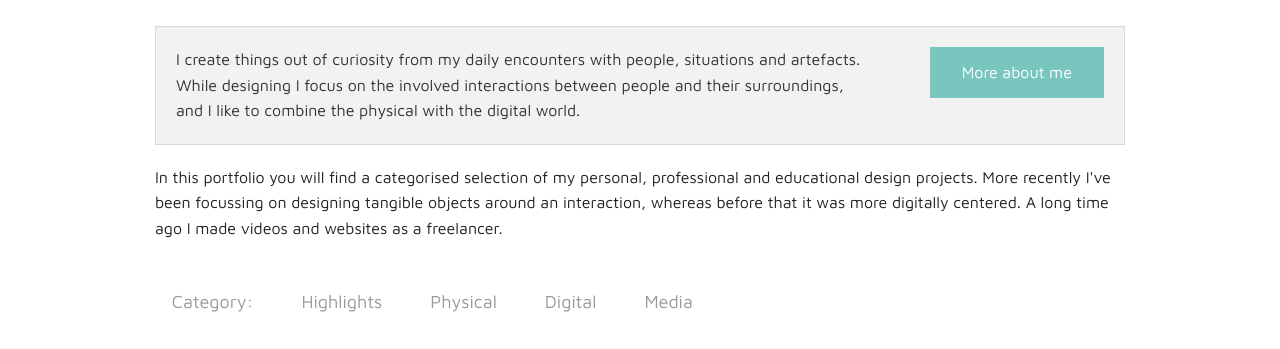
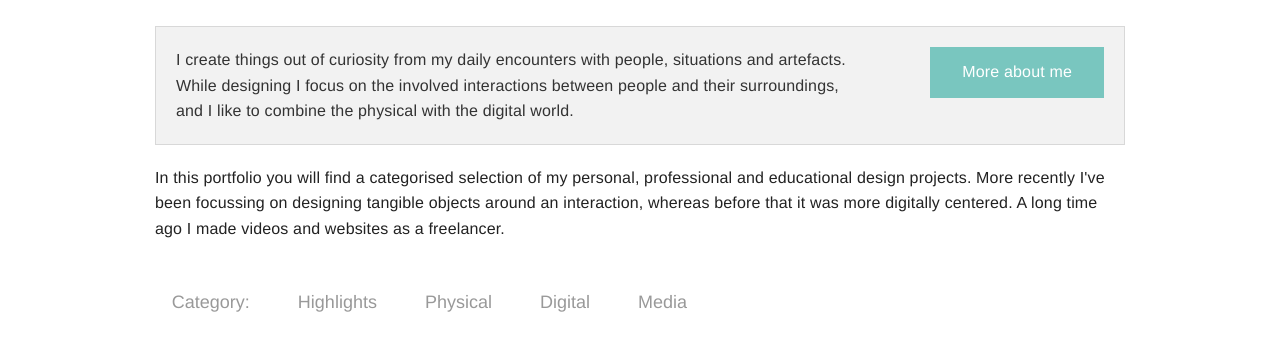
Before and after one commit to jejip/jip.xyz, a website: page index.html in a window 1280 px wide. Shown: the part 206-555 px from the top of the page. Drawn offline with Linux system fonts and the light colour scheme.

Commit message:
Transition to TypeKit fonts
Use new fonts from TypeKit to spice up the website.

```diff
--- a/index.html
+++ b/index.html
@@ -1,11 +1,14 @@
 <!doctype html>
 <html class="no-js" lang="en">
   <head>
+    <script src="https://use.typekit.net/lxf1sth.js"></script>
+    <script>try{Typekit.load({ async: true });}catch(e){}</script>
+
     <meta charset="utf-8" />
     <meta name="viewport" content="width=device-width, initial-scale=1.0" />
     <title>Jip's Portfolio</title>
+
     <link rel="stylesheet" href="stylesheets/app.css" />
-    <link href='http://fonts.googleapis.com/css?family=Maven+Pro:400,700|Roboto+Slab:300' rel='stylesheet' type='text/css'>
 
     <script src="bower_components/modernizr/modernizr.js"></script>
 
--- a/scss/_settings.scss
+++ b/scss/_settings.scss
@@ -11,9 +11,10 @@ $include-html-global-classes: $include-html-classes;
 $column-gutter: rem-calc(30);
 
 // $include-open-sans: false;
-$body-font-family: "Maven Pro", "Helvetica", Helvetica, Arial, sans-serif;
+$body-font-family: "skolar-sans-latin", Helvetica, Arial, sans-serif;
+$body-font-weight: 300;
 
-$header-font-family: join("Roboto Slab", $body-font-family);
+$header-font-family: join("museo-slab", $body-font-family);
 $header-font-weight: 300;
 
 $primary-color: #E24D14;
--- a/scss/app.scss
+++ b/scss/app.scss
@@ -209,6 +209,10 @@ h3{
   margin-top: 3rem;
 }
 
+p {
+      letter-spacing: 0.01rem;
+}
+
 a.anchor{display: block; position: relative; top: 40px; visibility: hidden;}
 
 .sub-nav{
```
Also changed, not shown: jip.html (+3 -1 lines), stylesheets/app.css.
